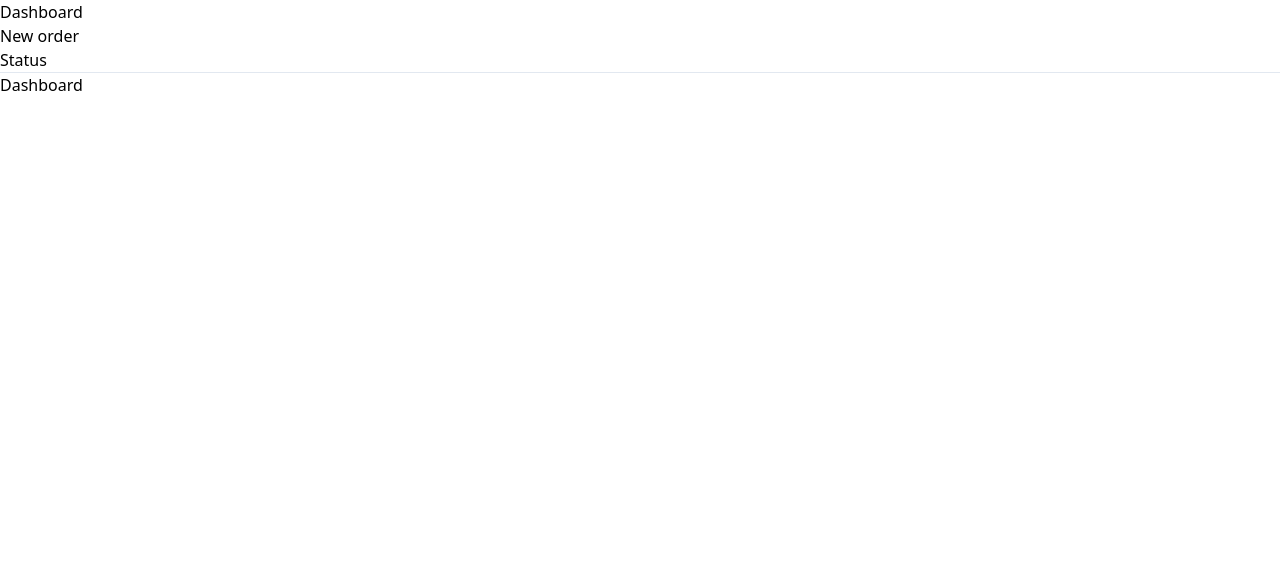
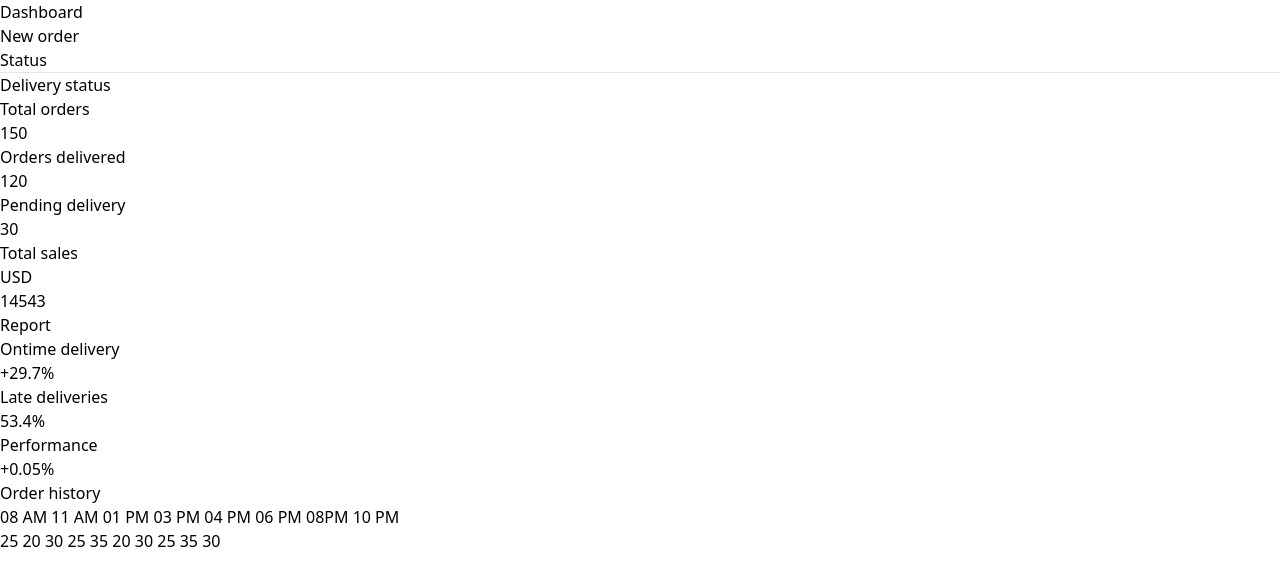
Before and after one commit to tsvetkovamaria/react-typescript-pizza-spa, a React (Create React App) app: page / in a window 1280 px wide. Shown: the top 586 px of the page. Built offline with nearby package versions, Linux system fonts and the light colour scheme.

Commit message:
mock dashboard data

```diff
--- a/src/App.tsx
+++ b/src/App.tsx
@@ -8,6 +8,38 @@ import {
 import Status from "./components/Status";
 import Dashboard from "./components/Dashboard";
 import NewOrder from "./components/NewOrder";
+
+const dashboardData = {
+    "status": {
+        "total": 150,
+        "delivered": 120,
+        "pending": 30
+    },
+    "sales": {
+        "total": 14543,
+        "currency": "USD"
+    },
+    "history": {
+        "labels": [
+            "",
+            "08 AM",
+            "11 AM",
+            "01 PM",
+            "03 PM",
+            "04 PM",
+            "06 PM",
+            "08PM",
+            "10 PM",
+            ""
+        ],
+        "data": [25, 20, 30, 25, 35, 20, 30, 25, 35, 30]
+    },
+    "report": {
+        "ontime": "+29.7%",
+        "late": "53.4%",
+        "performance": "+0.05%"
+    }
+}
 
 function App() {
     return (
@@ -27,7 +59,11 @@ function App() {
                 <hr />
                 <Switch>
                     <Route exact path="/">
-                        <Dashboard />
+                        <Dashboard
+                            status={dashboardData.status}
+                            sales={dashboardData.sales}
+                            history={dashboardData.history}
+                            report={dashboardData.report} />
                     </Route>
                     <Route path="/new">
                         <NewOrder />
--- a/src/components/Dashboard.tsx
+++ b/src/components/Dashboard.tsx
@@ -1,9 +1,73 @@
 import React from "react";
 
-const Dashboard = () => {
+interface Status{
+    total: number
+    delivered: number
+    pending: number
+}
+interface Sales {
+    total: number,
+    currency: string
+}
+interface History {
+    labels: string[],
+    data: number[]
+}
+interface Report {
+    ontime: string
+    late: string
+    performance: string
+}
+interface Props {
+    status: Status
+    sales: Sales
+    history: History
+    report: Report
+}
+
+const Dashboard = ({ status, sales, history, report }: Props) => {
     return (
         <div>
-            <h2>Dashboard</h2>
+            <div>
+                <h1>Delivery status</h1>
+                <div>
+                    <h3>Total orders</h3>
+                    <span>{status.total}</span>
+                </div>
+                <div>
+                    <h3>Orders delivered</h3>
+                    <span>{status.delivered}</span>
+                </div>
+                <div>
+                    <h3>Pending delivery</h3>
+                    <span>{status.pending}</span>
+                </div>
+            </div>
+            <div>
+                <h2>Total sales</h2>
+                <span>{sales.currency}</span>
+                <div>{sales.total}</div>
+            </div>
+            <div>
+                <h3>Report</h3>
+                <div>
+                    <h4>Ontime delivery</h4>
+                    <span>{report.ontime}</span>
+                </div>
+                <div>
+                    <h4>Late deliveries</h4>
+                    <span>{report.late}</span>
+                </div>
+                <div>
+                    <h4>Performance</h4>
+                    <span>{report.performance}</span>
+                </div>
+            </div>
+            <div>
+                <h3>Order history</h3>
+                <div>{history.labels.join(' ')}</div>
+                <div>{history.data.join(' ')}</div>
+            </div>
         </div>
     );
 }
```
